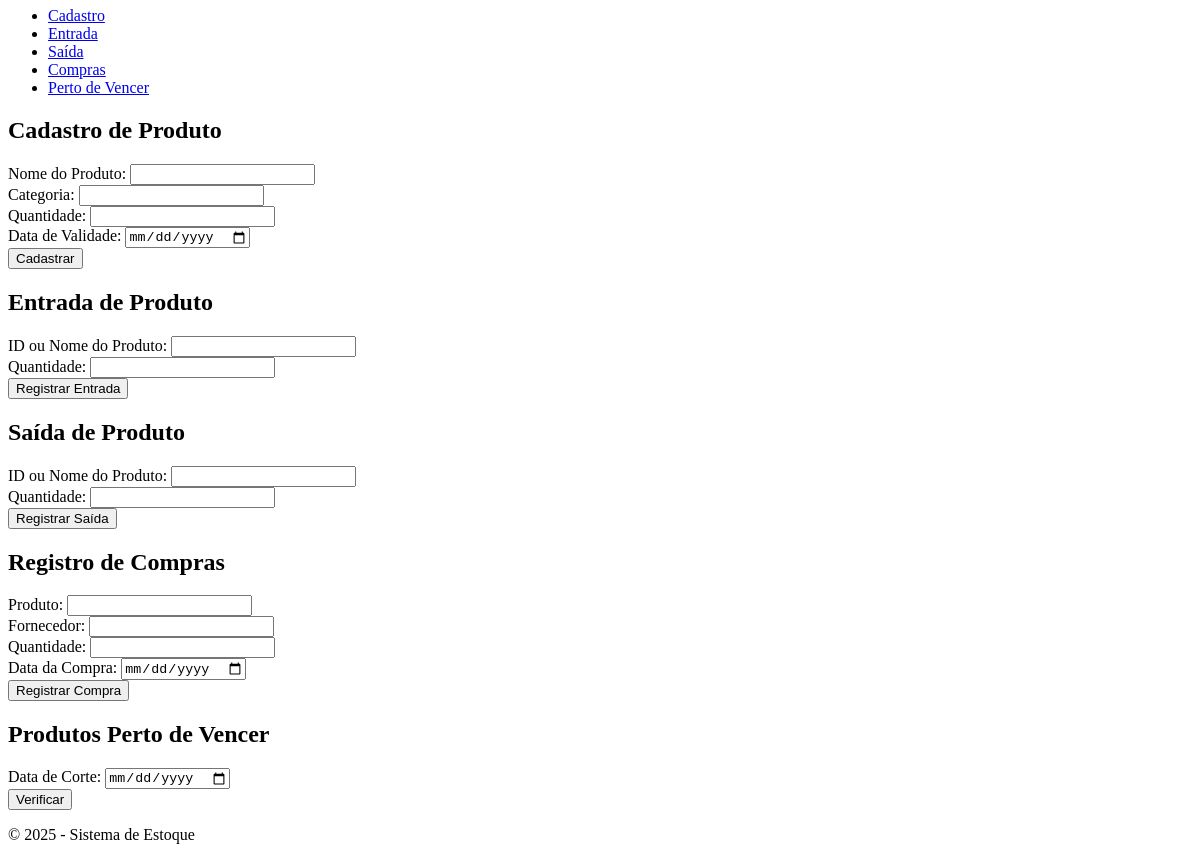
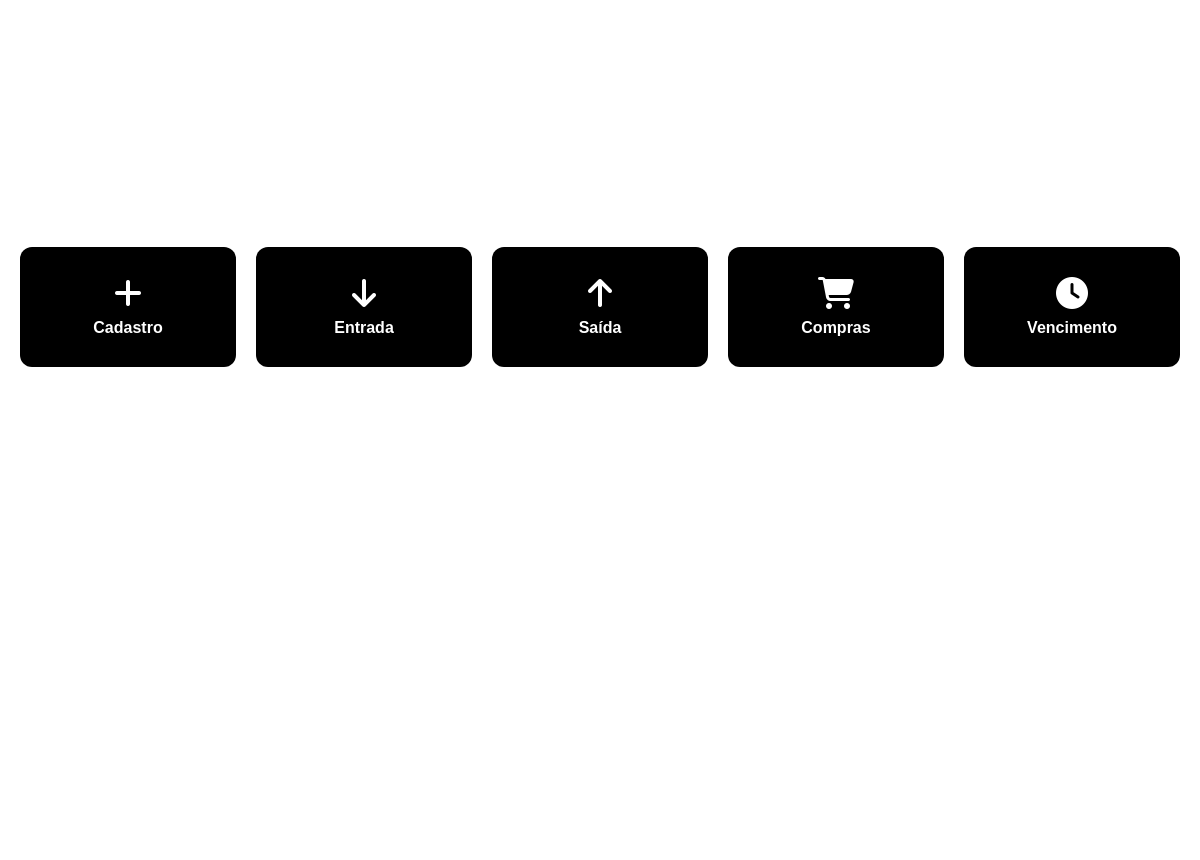
Before and after one commit to diegowps/quitutes, an Electron app: page src/views/estoque.html in a window 1200 px wide. Shown: the part 73-933 px from the top of the page. After the commit the page ends 800 px from the top, so only its background shows below. Drawn offline with Linux system fonts and the light colour scheme.

Commit message:
estilo tela de estoque

```diff
--- a/src/views/css/style.css
+++ b/src/views/css/style.css
@@ -0,0 +1,114 @@
+/* TELA DE ESTOQUE - SAULO  */
+
+* {
+    margin: 0;
+    padding: 0;
+    box-sizing: border-box;
+  }
+
+  body {
+    font-family: Arial, sans-serif;
+    background: #fff;
+    color: #000;
+    height: 100vh;
+    display: flex;
+    align-items: center;
+    justify-content: center;
+  }
+
+  .main-screen {
+    width: 100%;
+    max-width: 1200px;
+    padding: 40px 20px;
+    display: flex;
+    flex-direction: column;
+    align-items: center;
+  }
+
+  .card-container {
+    display: grid;
+    grid-template-columns: repeat(auto-fit, minmax(160px, 1fr));
+    gap: 20px;
+    margin-bottom: 40px;
+    width: 100%;
+  }
+
+  .icon-card {
+    background: #000;
+    color: #fff;
+    padding: 30px 20px;
+    border-radius: 12px;
+    text-align: center;
+    cursor: pointer;
+    transition: all 0.3s ease;
+    display: flex;
+    flex-direction: column;
+    align-items: center;
+    gap: 10px;
+  }
+
+  .icon-card i {
+    font-size: 2rem;
+  }
+
+  .icon-card span {
+    font-weight: bold;
+  }
+
+  .icon-card:hover {
+    background: #333;
+  }
+
+  .formulario-container {
+    width: 100%;
+    max-width: 500px;
+    transition: opacity 0.3s ease;
+  }
+
+  .form-section {
+    background: #f5f5f5;
+    padding: 30px;
+    border: 2px solid #000;
+    border-radius: 12px;
+    opacity: 1;
+    transition: opacity 0.3s ease;
+  }
+
+  .form-section h2 {
+    margin-bottom: 20px;
+  }
+
+  .form-section form {
+    display: flex;
+    flex-direction: column;
+    gap: 15px;
+  }
+
+  .form-section label {
+    font-weight: bold;
+    display: flex;
+    flex-direction: column;
+  }
+
+  .form-section input {
+    padding: 8px;
+    border: 1px solid #000;
+    border-radius: 5px;
+  }
+
+  .form-section button {
+    padding: 10px;
+    background-color: #000;
+    color: #fff;
+    border: none;
+    border-radius: 5px;
+    cursor: pointer;
+  }
+
+  .form-section button:hover {
+    background-color: #333;
+  }
+
+  .hidden {
+    display: none;
+  }
--- a/src/views/estoque.html
+++ b/src/views/estoque.html
@@ -4,76 +4,88 @@
 <head>
   <meta charset="UTF-8" />
   <meta name="viewport" content="width=device-width, initial-scale=1.0" />
-  <title>Gestão de Estoque</title>
+  <title>Sistema de Estoque</title>
+  <link rel="stylesheet" href="../views/css/style.css" />
+  <link rel="stylesheet" href="https://cdnjs.cloudflare.com/ajax/libs/font-awesome/6.5.0/css/all.min.css">
 </head>
 
 <body>
-  <header>
-    <h1>Gestão de Estoque</h1>
-    <nav>
-      <ul>
-        <li><a href="#cadastro">Cadastro</a></li>
-        <li><a href="#entrada">Entrada</a></li>
-        <li><a href="#saida">Saída</a></li>
-        <li><a href="#compras">Compras</a></li>
-        <li><a href="#vencimento">Perto de Vencer</a></li>
-      </ul>
-    </nav>
-  </header>
+  <div class="main-screen">
 
-  <main>
-    <section id="cadastro">
+    <div class="card-container">
+      <div class="icon-card" onclick="mostrarFormulario('cadastro')">
+        <i class="fas fa-plus"></i>
+        <span>Cadastro</span>
+      </div>
+      <div class="icon-card" onclick="mostrarFormulario('entrada')">
+        <i class="fas fa-arrow-down"></i>
+        <span>Entrada</span>
+      </div>
+      <div class="icon-card" onclick="mostrarFormulario('saida')">
+        <i class="fas fa-arrow-up"></i>
+        <span>Saída</span>
+      </div>
+      <div class="icon-card" onclick="mostrarFormulario('compras')">
+        <i class="fas fa-shopping-cart"></i>
+        <span>Compras</span>
+      </div>
+      <div class="icon-card" onclick="mostrarFormulario('vencimento')">
+        <i class="fas fa-clock"></i>
+        <span>Vencimento</span>
+      </div>
+    </div>
+
+    <div class="formulario-container">
+      <!-- Todos os formulários começam ocultos com a classe hidden -->
+      <section id="cadastro" class="form-section hidden">
         <h2>Cadastro de Produto</h2>
-      <form id="formCadastro">
-        <label>Nome do Produto: <input type="text" name="nome_produto" /></label><br />
-        <label>Categoria: <input type="text" name="categoria" /></label><br />
-        <label>Quantidade: <input type="number" name="quantidade" /></label><br />
-        <label>Data de Validade: <input type="date" name="validade" /></label><br />
-        <button type="button" onclick="cadastrarProduto()">Cadastrar</button>
+        <form>
+          <label>Nome do Produto: <input type="text" /></label>
+          <label>Categoria: <input type="text" /></label>
+          <label>Quantidade: <input type="number" /></label>
+          <label>Validade: <input type="date" /></label>
+          <button type="submit">Cadastrar</button>
         </form>
       </section>
 
-    <section id="entrada">
+      <section id="entrada" class="form-section hidden">
         <h2>Entrada de Produto</h2>
-      <form id="formEntrada">
-        <label>ID ou Nome do Produto: <input type="text" name="produto_entrada" /></label><br />
-        <label>Quantidade: <input type="number" name="quantidade_entrada" /></label><br />
-        <button type="button" onclick="registrarEntrada()">Registrar Entrada</button>
+        <form>
+          <label>Produto: <input type="text" /></label>
+          <label>Quantidade: <input type="number" /></label>
+          <button type="submit">Registrar Entrada</button>
         </form>
       </section>
 
-    <section id="saida">
+      <section id="saida" class="form-section hidden">
         <h2>Saída de Produto</h2>
-      <form id="formSaida">
-        <label>ID ou Nome do Produto: <input type="text" name="produto_saida" /></label><br />
-        <label>Quantidade: <input type="number" name="quantidade_saida" /></label><br />
-        <button type="button" onclick="registrarSaida()">Registrar Saída</button>
+        <form>
+          <label>Produto: <input type="text" /></label>
+          <label>Quantidade: <input type="number" /></label>
+          <button type="submit">Registrar Saída</button>
         </form>
       </section>
 
-    <section id="compras">
+      <section id="compras" class="form-section hidden">
         <h2>Registro de Compras</h2>
-      <form id="formCompras">
-        <label>Produto: <input type="text" name="produto_compra" /></label><br />
-        <label>Fornecedor: <input type="text" name="fornecedor" /></label><br />
-        <label>Quantidade: <input type="number" name="quantidade_compra" /></label><br />
-        <label>Data da Compra: <input type="date" name="data_compra" /></label><br />
-        <button type="button" onclick="registrarCompra()">Registrar Compra</button>
+        <form>
+          <label>Produto: <input type="text" /></label>
+          <label>Fornecedor: <input type="text" /></label>
+          <label>Quantidade: <input type="number" /></label>
+          <label>Data da Compra: <input type="date" /></label>
+          <button type="submit">Registrar Compra</button>
         </form>
       </section>
 
-    <section id="vencimento">
+      <section id="vencimento" class="form-section hidden">
         <h2>Produtos Perto de Vencer</h2>
-      <form id="formVencimento">
-        <label>Data de Corte: <input type="date" name="data_corte" /></label><br />
-        <button type="button" onclick="verificarVencimento()">Verificar</button>
+        <form>
+          <label>Data de Corte: <input type="date" /></label>
+          <button type="submit">Verificar</button>
         </form>
       </section>
-  </main>
-
-  <footer>
-    <p>&copy; 2025 - Sistema de Estoque</p>
-  </footer>
+    </div>
+  </div>
 
   <script src="estoque.js"></script>
 </body>
--- a/src/views/estoque.js
+++ b/src/views/estoque.js
@@ -1,3 +1,12 @@
-function cadastra (){
-    let nome = document.getElementById("nome").value;
-}
+// Transição dos formulários
+
+function mostrarFormulario(id) {
+    document.querySelectorAll(".form-section").forEach(sec => {
+      sec.classList.add("hidden");
+    });
+
+    const formSelecionado = document.getElementById(id);
+    if (formSelecionado) {
+      formSelecionado.classList.remove("hidden");
+    }
+  }
```
Lines whose indentation alone changed are shown as unchanged.
